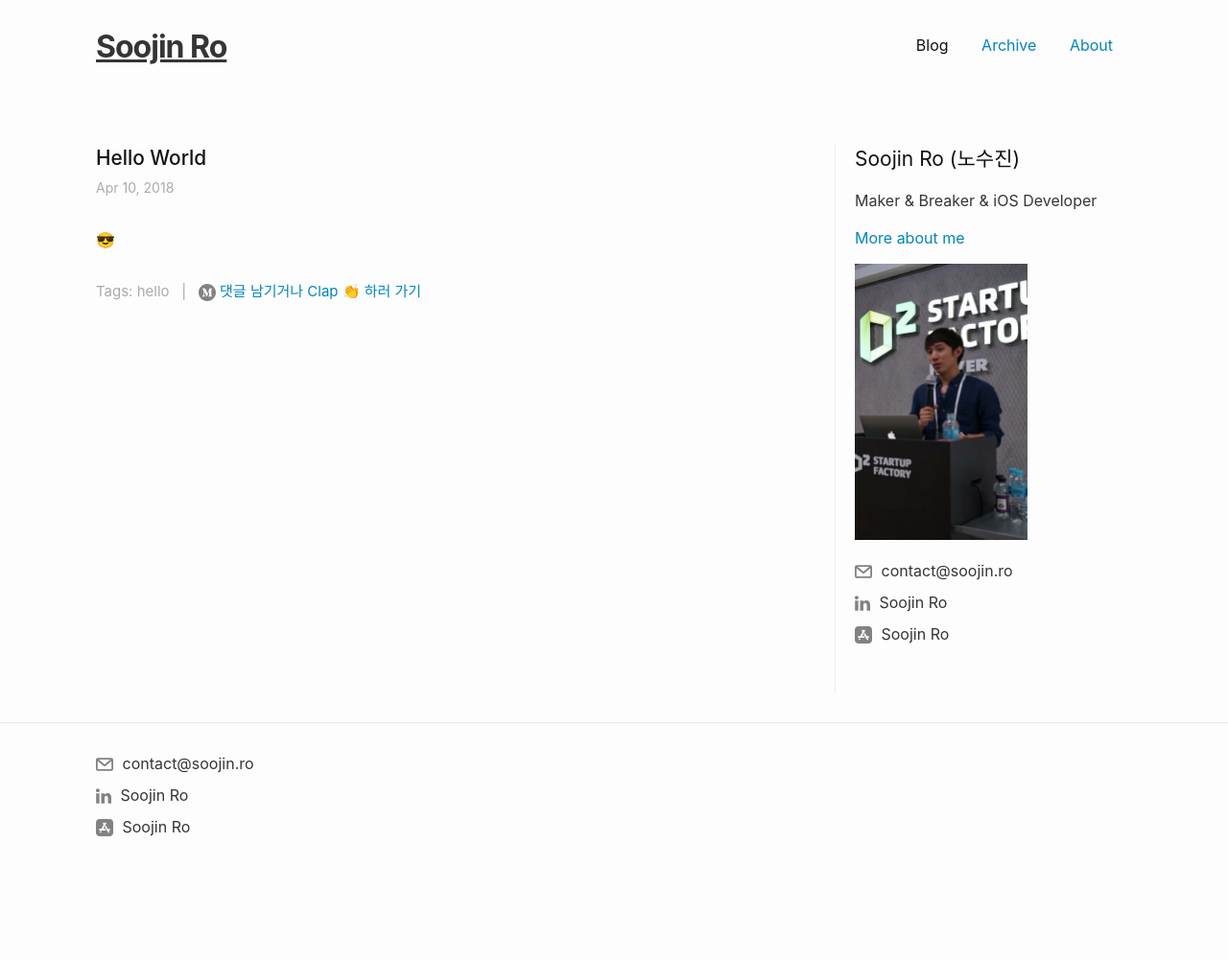
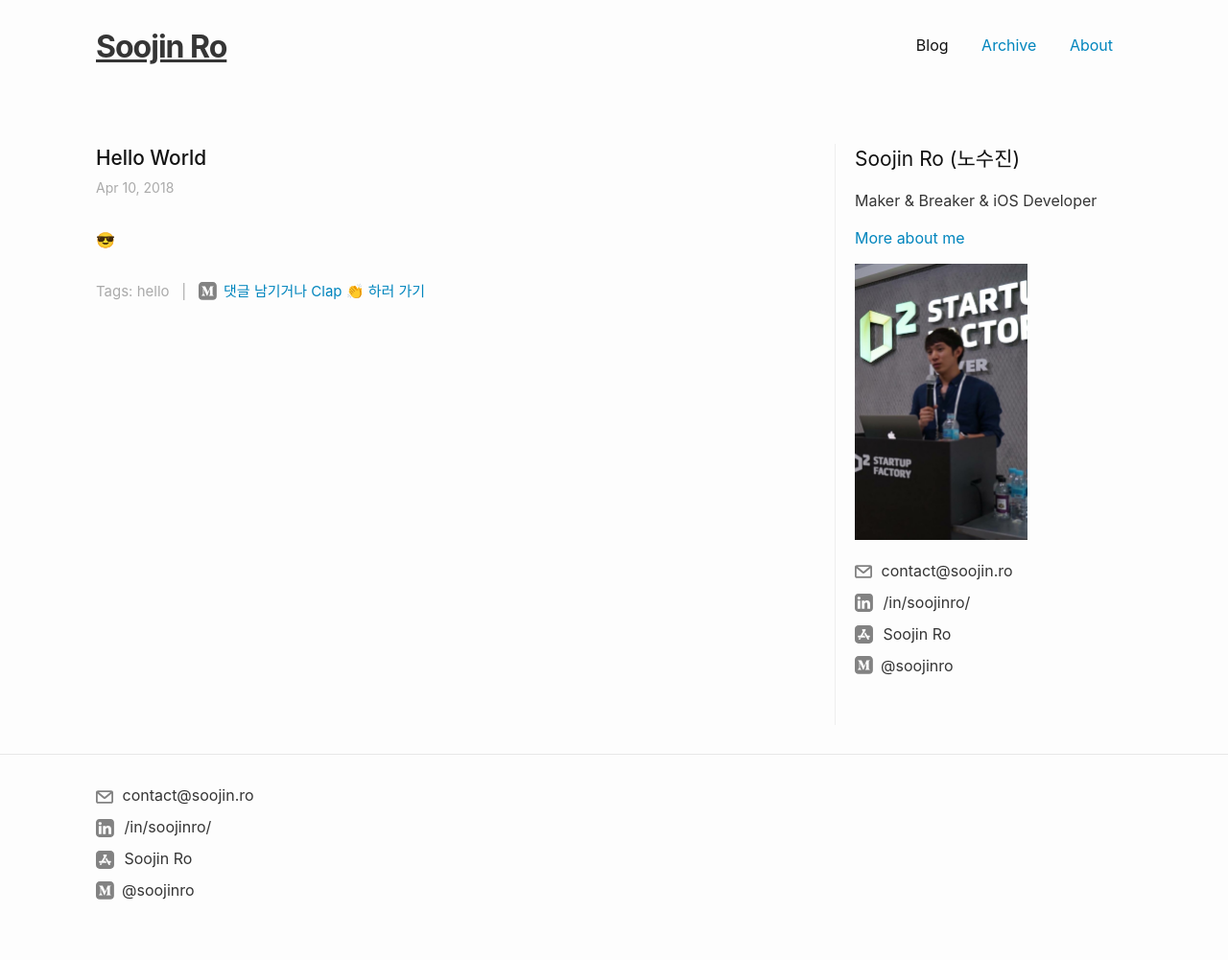
Before and after one commit to nsoojin/nsoojin.github.io, a Jekyll site: the page built from _posts/2018-04-10-hello-world.md, in a window 1280 px wide. Shown: the whole page at 96% size. Built offline with Jekyll 4.4.1, drawn with Linux system fonts in a browser that asks for light colours; before the commit the page ends 934 px from its top, so only the background shows below that.

Commit message:
change social icons

```diff
--- a/_includes/footer.html
+++ b/_includes/footer.html
@@ -11,6 +11,9 @@
           </li>
           <li>
             {% include icon-appstore.html %}
+          </li>
+          <li>
+            {% include icon-medium.html %}
           </li>
           <!-- <li>
             {% include icon-github.html username=site.github_username %}
--- a/_includes/icon-appstore.html
+++ b/_includes/icon-appstore.html
@@ -1 +1 @@
-<a href="https://itunes.apple.com/kr/developer/soojin-ro/id921116369" target="_blank"><span class="icon icon--github">{% include icon-appstore.svg %}</span><span class="username">Soojin Ro</span></a>
+<a href="https://itunes.apple.com/kr/developer/soojin-ro/id921116369" target="_blank"><span class="icon icon--github">{% include icon-appstore-box.svg %}</span><span class="username">Soojin Ro</span></a>
--- a/_includes/icon-linkedin.html
+++ b/_includes/icon-linkedin.html
@@ -1 +1 @@
-<a href="https://www.linkedin.com/in/soojinro/"><span class="icon icon--linked">{% include icon-linkedin.svg %}</span><span class="username">Soojin Ro</span></a>
+<a href="https://www.linkedin.com/in/soojinro/"><span class="icon icon--linked">{% include icon-linkedin-box.svg %}</span><span class="username">/in/soojinro/</span></a>
--- /dev/null
+++ b/_includes/icon-medium.html
@@ -0,0 +1 @@
+<a href="https://medium.com/@soojinro"><span class="icon">{% include icon-medium-box.svg %}</span><span class="username">@soojinro</span></a>
--- a/_includes/medium.html
+++ b/_includes/medium.html
@@ -1,3 +1,3 @@
-<a href="https://medium.com/@soojinro/{{ page.medium }}" target="_blank" class="forkButton"><span class="icon">{% include icon-medium.svg %}</span>
+<a href="https://medium.com/@soojinro/{{ page.medium }}" target="_blank" class="forkButton"><span class="icon">{% include icon-medium-box.svg %}</span>
 	댓글 남기거나 Clap 👏 하러 가기
 </a>
--- a/_includes/sidebar.html
+++ b/_includes/sidebar.html
@@ -15,6 +15,9 @@
     <li>
       {% include icon-appstore.html %}
     </li>
+    <li>
+      {% include icon-medium.html %}
+    </li>
    <!--  <li>
       {% include icon-github.html username=site.github_username %}
     </li> -->
```
Also changed, not shown: _includes/icon-appstore-box.svg (added), _includes/icon-appstore.svg, _includes/icon-linkedin-box.svg (added), _includes/icon-medium-box.svg (added), _includes/icon-medium.svg.
